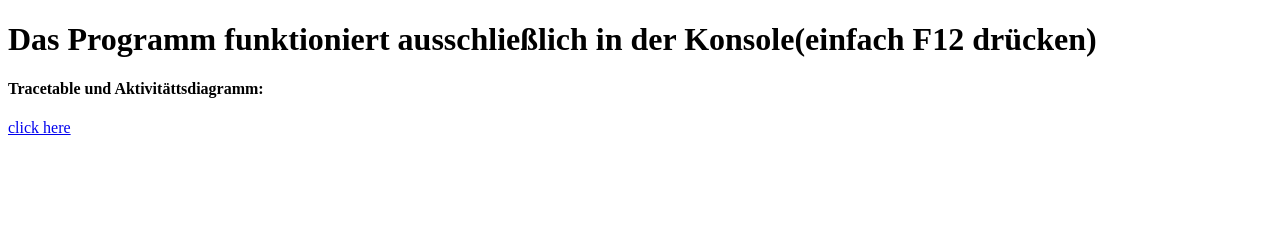
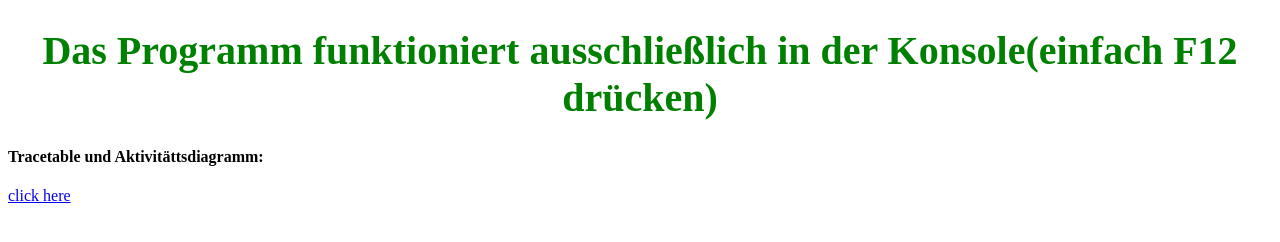
Before and after one commit to Jonas090405/EiA_SoSe24, a plain HTML site: page L01_Recap&Foundation/A01_RandomPoem/index.html in a window 1280 px wide. Drawn offline with Linux system fonts and the light colour scheme.

Commit message:
style überschrift

```diff
--- a/L01_Recap&Foundation/A01_RandomPoem/index.html
+++ b/L01_Recap&Foundation/A01_RandomPoem/index.html
@@ -8,7 +8,7 @@
     <script src="index.js"></script>
 </head>
 <body>
-    <h1>Das Programm funktioniert ausschließlich in der Konsole(einfach F12 drücken)</h1>
+    <h1 class="text">Das Programm funktioniert ausschließlich in der Konsole(einfach F12 drücken)</h1>
     <h4>Tracetable und Aktivitättsdiagramm: </h1>
     <a href="seite2.html">click here</a>
 </body>
```
